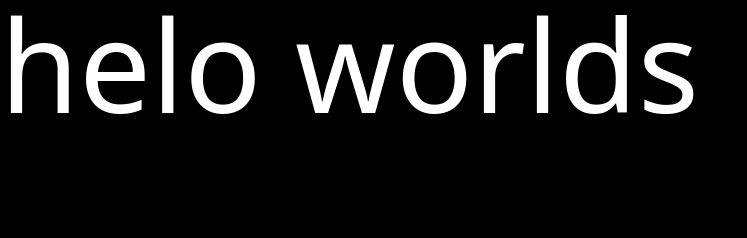
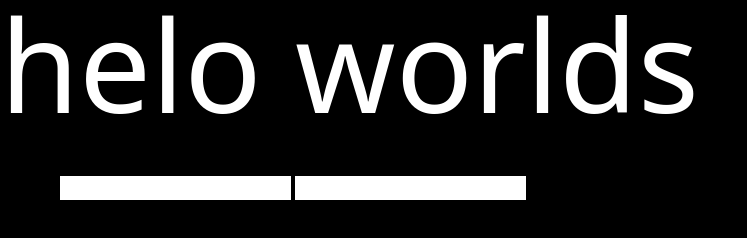
Before and after one commit to faiyazBD/1st_Project, a website built with Vite: page index.html in a window 1280 px wide. Shown: the whole page, without its empty margins (0-747 px from the left). Built offline with nearby package versions, Linux system fonts and the light colour scheme.

Commit message:
added email & pass input in index.html file

```diff
--- a/index.html
+++ b/index.html
@@ -13,6 +13,8 @@
         <h1 class="text-9xl text-white">helo worlds</h1>
         <p>Lorem ipsum dolor sit amet consectetur adipisicing elit. Iste odit nemo eum asperiores impedit quam error temporibus natus quis sapiente soluta dicta facere aperiam libero nam aliquam voluptatibus, odio corporis!</p>
         <button>sign up</button>
+        <input type="email" name="" id="">
+        <input type="password" name="" id="">
     </header>
 </body>
 </html>
```
